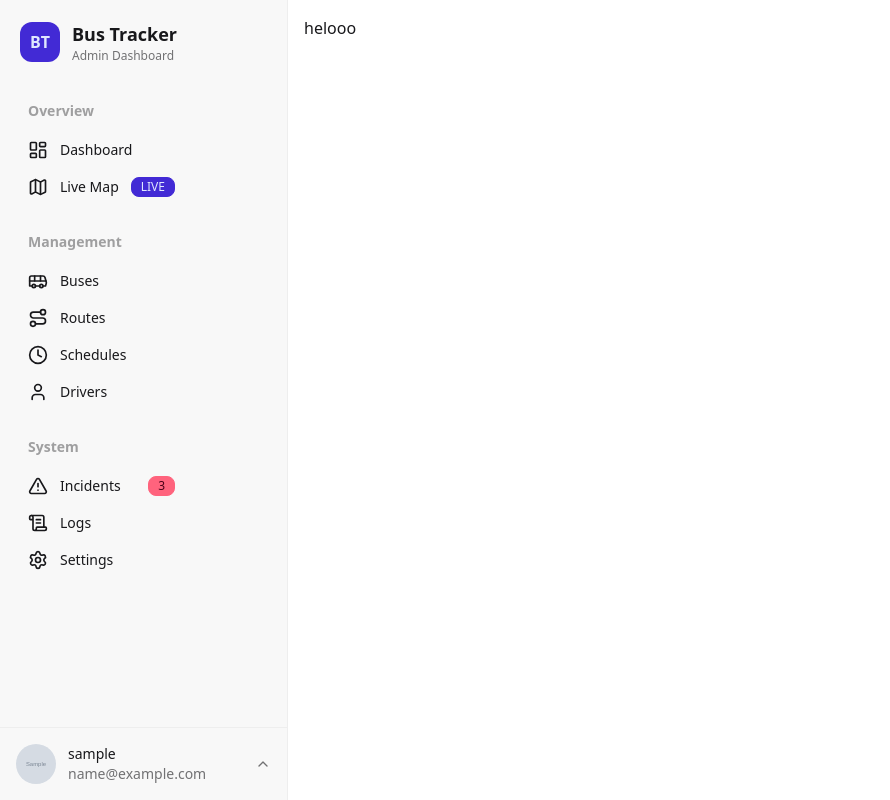
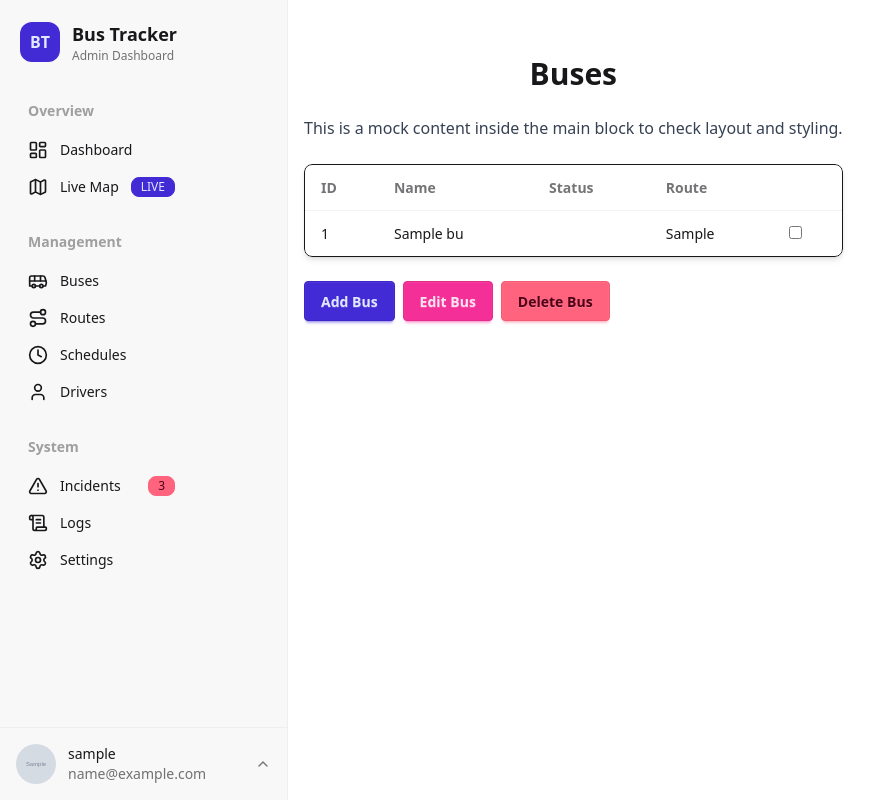
Before and after one commit to abdullahnizamani/Bus-Tracking-App-backend, a Django app: template dashboard/templates/buses.html in a window 1280 px wide. Shown: the whole page, without its empty margins (0-890 px from the left). Run offline with Django 5.2, Linux system fonts and the light colour scheme; a user stored in the database is signed in; tables that the repository leaves empty hold one stand-in row (values such as "Sample post"); the template is opened without the code that fills it: most values are stand-ins (such as "Sample title", 1, 10 or a date in 2020); grey boxes marked "Sample" are stand-in pictures; style sheets or scripts are compiled from the project's sources.

Commit message:
created the templates to add buses, using mapbox api for now for map drawing

```diff
--- a/dashboard/templates/buses.html
+++ b/dashboard/templates/buses.html
@@ -1,8 +1,55 @@
-{% extends 'main.html' %}
-{% block title %}
-Buses
-{% endblock title %}
+{% extends "main.html" %}
+
+{% block title %}Buses{% endblock title %}
+  {% block head %} {% endblock head %}
 
 {% block main %}
-helooo
+<div class="h-full w-full flex flex-col items-center pt-10">
+  <div class="space-y-6 text-center w-full max-w-4xl">
+
+<h1 class="text-3xl font-bold">Buses</h1>
+  <p class="text-gray-700">
+    This is a mock content inside the main block to check layout and styling.
+  </p>
+
+  <!-- Mock table -->
+  <!-- <div class="overflow-x-auto "> -->
+        <!-- <div class="overflow-x-auto flex justify-center"> -->
+<div class="overflow-x-auto bg-white shadow-md rounded-lg w-full">
+       <form id="delete-bus"  action="{%url 'delete_bus'%}" method="post">{% csrf_token %}
+    <table class="table w-full border">
+      <thead>
+        <tr>
+          <th>ID</th>
+          <th>Name</th>
+          <th>Status</th>
+          <th>Route</th>
+          <th></th>
+        </tr>
+      </thead>
+      <tbody>
+        {% for bus in busObj %}
+        <tr class="hover">
+          <td>{{ bus.id }}</td>
+          <td>{{ bus.name }}</td>
+          <td class="text-{%if bus.is_active == 1 %}green{% else%}red{%endif%}-600">{{bus.is_active}}</td>
+          <td>{{bus.route.route_str}}</td>
+          <td><input type="checkbox" name="checkbox-delete" value="{{ bus.id }}"></td>
+        </tr>
+        {% endfor %}
+
+      </tbody>
+    </table>
+    </form>
+
+  </div>
+
+  <!-- Mock buttons -->
+  <div class="flex gap-2 mt-4">
+    <a href="{% url 'add_bus' %}"><button class="btn btn-primary">Add Bus</button></a>
+    <button class="btn btn-secondary">Edit Bus</button>
+    <button class="btn btn-error" form="delete-bus">Delete Bus</button>
+  </div>
+
+</div></div>
 {% endblock main %}
```
Also changed, not shown: dashboard/templates/add_bus.html (added, +118 -0 lines).
